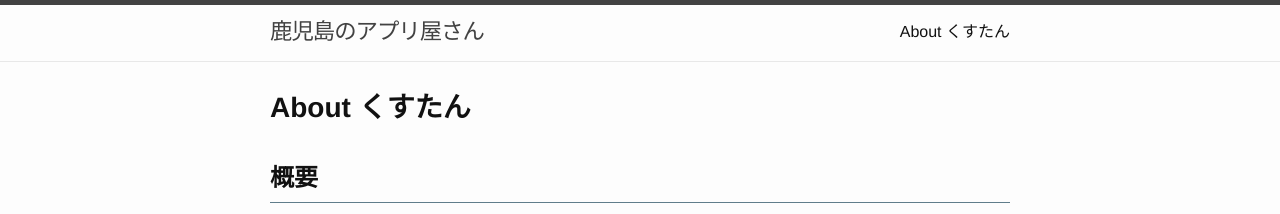
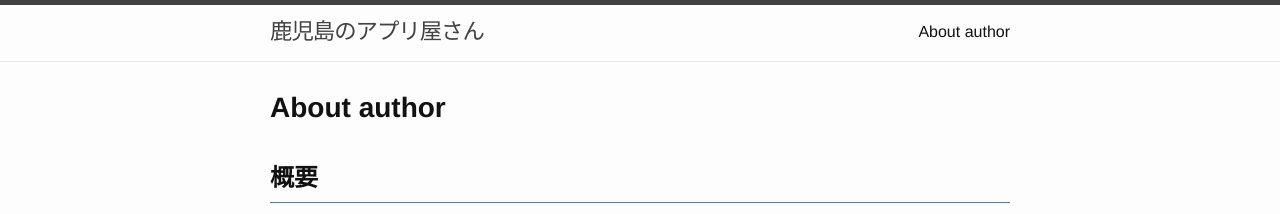
Before and after one commit to qst-exe/qst-blog, a Jekyll site: the page built from about.markdown, in a window 1280 px wide. Shown: the top 214 px of the page. Built offline with Jekyll 4.4.1, drawn with Linux system fonts in a browser that asks for light colours.

Commit message:
[Fix] aboutの更新

```diff
--- a/about.markdown
+++ b/about.markdown
@@ -1,6 +1,6 @@
 ---
 layout: page
-title: About くすたん
+title: About author
 permalink: /about/
 ---
 
@@ -18,6 +18,6 @@ permalink: /about/
 * [YouTube](https://www.youtube.com/channel/UCuYiSs3MVn3BWtHPsGQ8vIA?sub_confirmation=1){:target="_blank"} での動画配信
 * エンジニアコミュニティ「[鹿児島.mk](https://kagoshima-mk.connpass.com/){:target="_blank"}」や「ヒラマサ」の運営
 * 専門学校での非常勤講師
-* [MENTA](https://menta.work/plan/1092){:target="_blank"}や[CodeBoy](https://codeboy.jp/home/teacher_detail/K6Tuys28SWfIg0aXtgsTdoYyEUK2){:target="_blank"}でのプログラミングサポート
+* [MENTA](https://menta.work/plan/1092){:target="_blank"}や[CodeBoy](https://codeboy.jp/teacher_detail/K6Tuys28SWfIg0aXtgsTdoYyEUK2){:target="_blank"}でのプログラミングサポート
 
 鹿児島のアプリ屋さんは、amazon.co.jpを宣伝しリンクすることによってサイトが紹介料を獲得できる手段を提供することを目的に設定されたアフィリエイト宣伝プログラムである、 Amazonアソシエイト・プログラムの参加者です。
```
